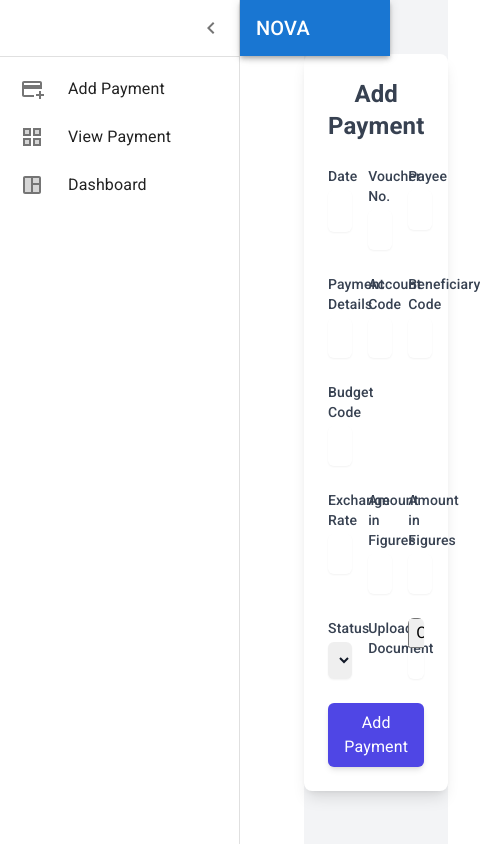
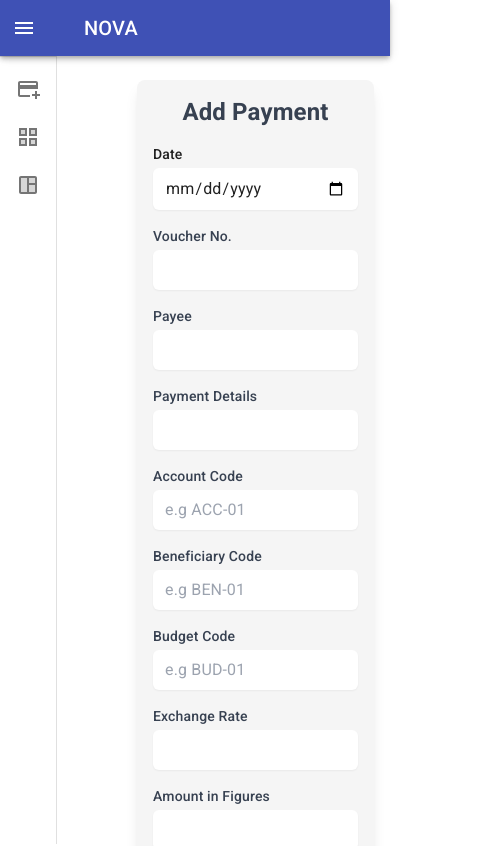
Before and after one commit to NambiLucia/Nova-Client, a React (Vite) app: page /addpayment in a window 390 px wide. Shown: the top 846 px of the page, 480 px wide, since content can reach past the window. Built offline with nearby package versions, Linux system fonts and the light colour scheme.

Commit message:
add changes to responsiveness

```diff
--- a/src/components/Page/Addpayment.jsx
+++ b/src/components/Page/Addpayment.jsx
@@ -78,26 +78,26 @@
 
   return (
     <>
-      <Box sx={{ display: "flex"}}>
+      <Box sx={{ display: "flex",justifyContent: "center",alignItems: "center",height: "100vh",}}>
         <Display />
-        <section className="flex justify-center items-center min-h-screen bg-gray-100 m-auto">
+        <section  className="flex flex-col justify-center items-center pt-20 p-4 min-h-screen m-auto">
   <Formik
     initialValues={initialValues}
     onSubmit={onSubmit}
     validationSchema={validationSchema}
   >
     {({ isSubmitting, setFieldValue }) => (
-      <Form className="w-full max-w-5xl p-6 bg-white shadow-lg rounded-lg">
-        <h2 className="text-2xl font-semibold text-gray-700 text-center mb-6">
+      <Form className="w-full max-w-4xl p-4 md:p-6 bg-[#f5f5f5] shadow-lg rounded-lg mx-auto my-auto mr-20">
+        <h2 className="text-2xl font-semibold text-gray-700 text-center mb-4">
           Add Payment
         </h2>
 
-        {/* Horizontal Layout for Payment Details Section */}
-        <div className="grid grid-cols-3 gap-6 mb-6">
+        {/*  Payment Details Section */}
+        <div className="grid grid-cols-1 md:grid-cols-3 gap-4 md:gap-6 mb-4">
           <div>
             <label
               htmlFor="date"
-              className="block text-sm font-medium text-gray-700 mb-1"
+              className="block text-sm font-medium mb-1"
             >
               Date
             </label>
@@ -105,7 +105,7 @@
               id="date"
               type="date"
               name="date"
-              className="block w-full rounded-md border-gray-300 shadow-sm py-2 px-3 text-gray-900 focus:ring-indigo-500 focus:border-indigo-500 sm:text-sm"
+             className="w-full border-gray-300 rounded-md shadow-sm py-2 px-3 focus:ring-indigo-500"
             />
             <ErrorMessage
               name="date"
@@ -125,7 +125,7 @@
               id="voucherno"
               type="number"
               name="voucherno"
-              className="block w-full rounded-md border-gray-300 shadow-sm py-2 px-3 text-gray-900 focus:ring-indigo-500 focus:border-indigo-500 sm:text-sm"
+               className="w-full border-gray-300 rounded-md shadow-sm py-2 px-3 focus:ring-indigo-500"
             />
             <ErrorMessage
               name="voucherno"
@@ -162,7 +162,7 @@
         </div>
 
         {/* Horizontal Layout for Additional Details Section */}
-        <div className="grid grid-cols-3 gap-6 mb-6">
+        <div className="grid grid-cols-1 md:grid-cols-3 gap-4 md:gap-6 mb-4">
         <div>
             <label
               htmlFor="paymentDetails"
@@ -231,7 +231,16 @@
             />
           </div>
 
-          <div>
+
+        </div>
+
+
+
+
+        {/* Amount and Status Section */}
+        <div className="grid grid-cols-1 md:grid-cols-3 gap-4 md:gap-6 mb-4">
+
+        <div>
             <label
               htmlFor="budgetCode"
               className="block text-sm font-medium text-gray-700 mb-1"
@@ -251,10 +260,11 @@
               className="text-red-500 text-sm"
             />
           </div>
-        </div>
 
-        {/* Horizontal Layout for Amount and Status Section */}
-        <div className="grid grid-cols-3 gap-6 mb-6">
+
+
+
+
           <div>
             <label
               htmlFor="exchangerate"
@@ -295,12 +305,17 @@
             />
           </div>
 
-          <div>
+
+        </div>
+
+        {/* Document Upload */}
+        <div className="grid grid-cols-1 md:grid-cols-3 gap-4 md:gap-6 mb-4" >
+        <div>
             <label
               htmlFor="amountInWords"
               className="block text-sm font-medium text-gray-700 mb-1"
             >
-              Amount in Figures
+              Amount in Words
             </label>
             <Field
               id="amountInWords"
@@ -314,10 +329,8 @@
               className="text-red-500 text-sm"
             />
           </div>
-        </div>
 
-        {/* Document Upload */}
-        <div className="mb-6 grid grid-cols-3 gap-6" >
+
 
         <div>
             <label
@@ -353,7 +366,7 @@
 
 
 
-
+<div>
 
           <label
             htmlFor="document"
@@ -375,13 +388,14 @@
             component="div"
             className="text-red-500 text-sm"
           />
+          </div>
         </div>
 
         {/* Submit Button */}
         <div>
           <button
             type="submit"
-            className="w-full bg-indigo-600 text-white py-2 px-4 rounded-md shadow-md hover:bg-indigo-700 focus:ring-2 focus:ring-indigo-500 focus:ring-offset-2"
+            className="w-full bg-[#3F51B5] text-white py-2 px-4 rounded-md shadow-md hover:bg-indigo-700 focus:ring-2 focus:ring-indigo-500 focus:ring-offset-2"
             disabled={isSubmitting}
           >
             {isSubmitting ? "Submitting..." : "Add Payment"}
--- a/src/components/Page/Display.jsx
+++ b/src/components/Page/Display.jsx
@@ -1,4 +1,4 @@
-import * as React from 'react';
+import  { useState, useEffect } from "react";
 import { styled, useTheme } from '@mui/material/styles';
 import Box from '@mui/material/Box';
 import MuiDrawer from '@mui/material/Drawer';
@@ -20,6 +20,7 @@
 import GridViewTwoToneIcon from '@mui/icons-material/GridViewTwoTone';
 import SpaceDashboardTwoToneIcon from '@mui/icons-material/SpaceDashboardTwoTone';
 import {Link } from "react-router-dom";
+import { useMediaQuery } from "@mui/material";
 
 
 
@@ -105,7 +106,15 @@
 
 function Display() {
   const theme = useTheme();
-  const [open, setOpen] = React.useState(true);
+  //const [open, setOpen] = React.useState(true);
+  const isMobile = useMediaQuery(theme.breakpoints.down("sm"));
+  const [open, setOpen] = useState(!isMobile); // Default closed on mobile
+
+
+  useEffect(() => {
+    // Automatically close the drawer when resizing to mobile
+    if (isMobile) setOpen(false);
+  }, [isMobile]);
 
   const handleDrawerOpen = () => {
     setOpen(true);
@@ -118,7 +127,7 @@
   return (
     <Box sx={{ display: 'flex' }}>
       <CssBaseline />
-      <AppBar position="fixed" open={open}>
+      <AppBar position="fixed" open={open} sx={{ backgroundColor: '#3F51B5' }}>
         <Toolbar>
           <IconButton
             color="inherit"
```
